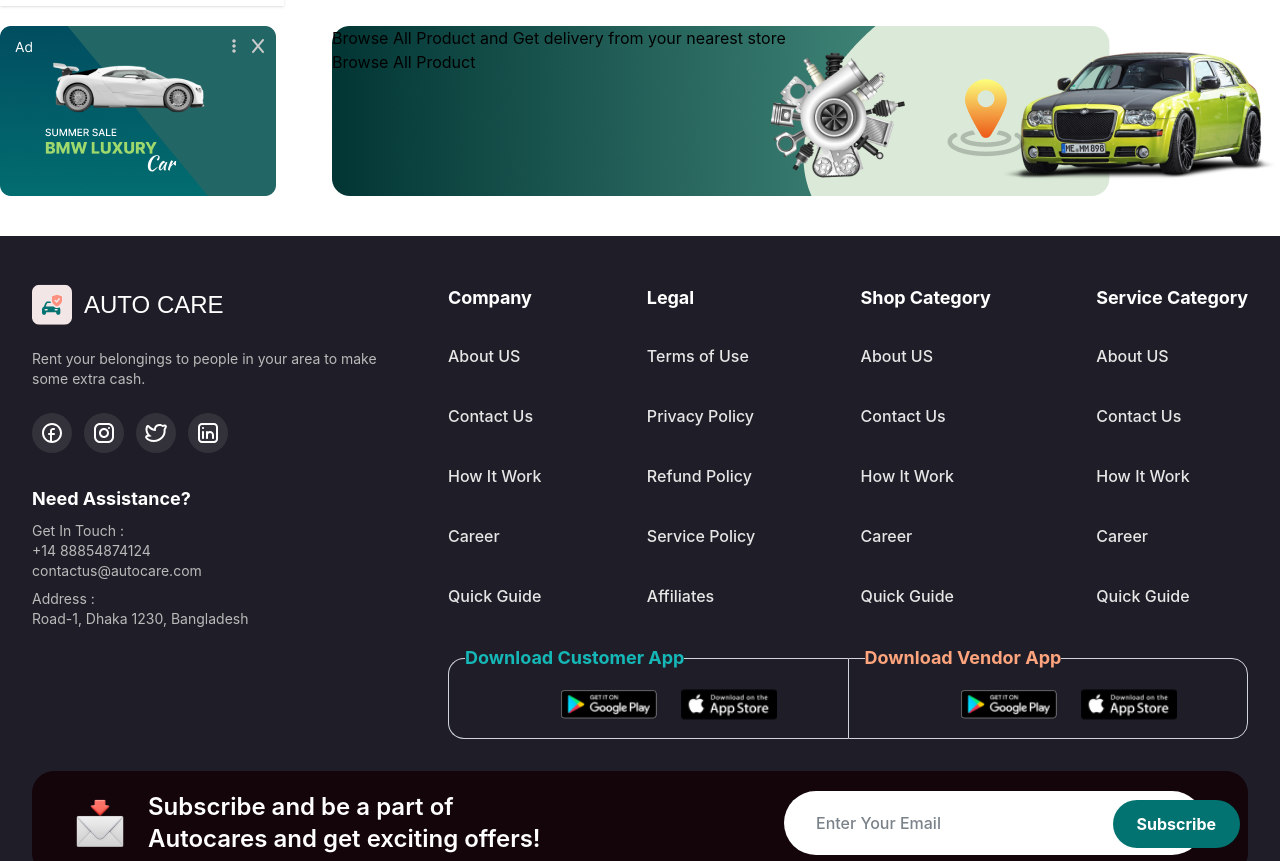
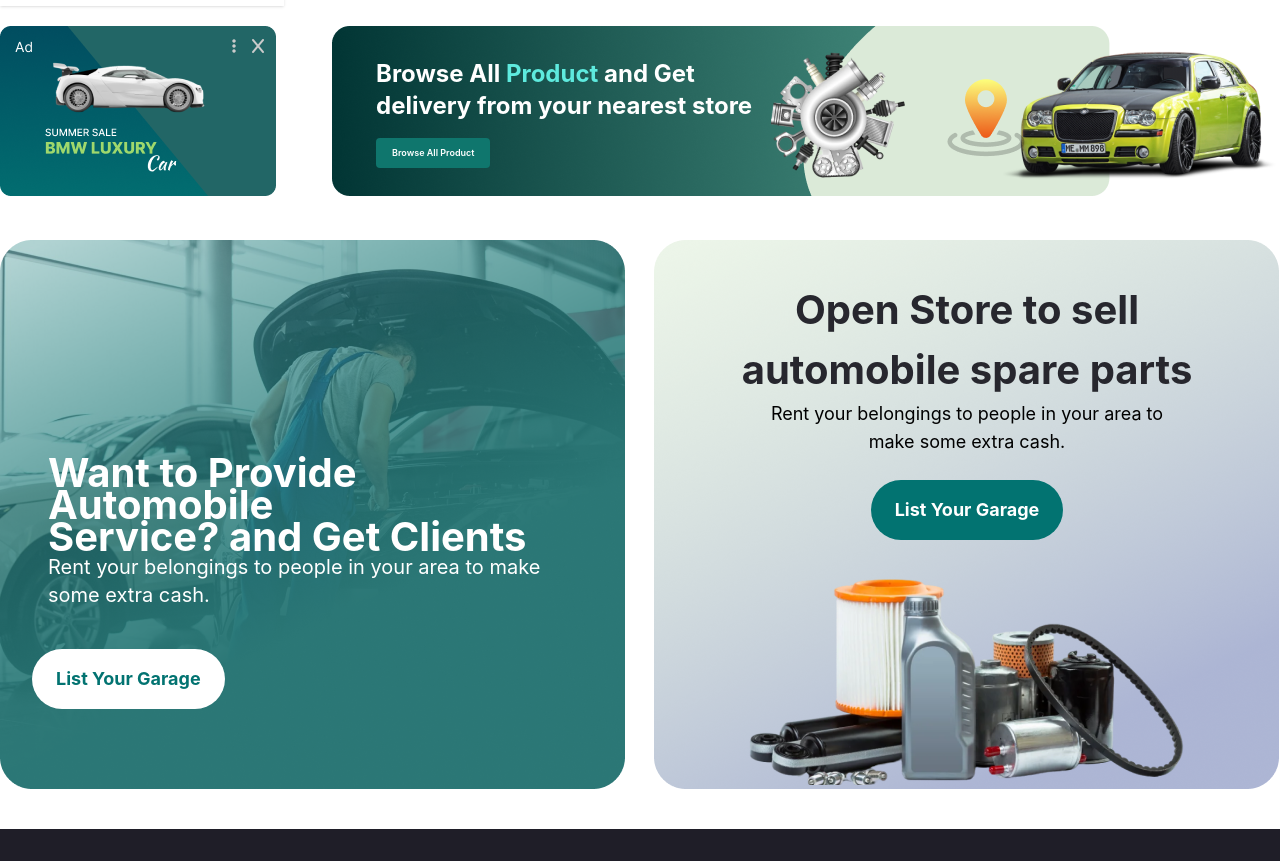
Before and after one commit to qtecsolution/AutoCare_HTML, a website: page src/product-grid-page.html in a window 1280 px wide. Shown: the part 2180-3041 px from the top of the page. Drawn offline with nearby package versions, Linux system fonts and the light colour scheme.

Commit message:
[Done] product-grid-page

```diff
--- a/src/product-grid-page.html
+++ b/src/product-grid-page.html
@@ -4,7 +4,7 @@
 <head>
   <meta charset="UTF-8">
   <meta name="viewport" content="width=device-width, initial-scale=1.0">
-  <title>AutoCare</title>
+  <title>product-grid-page</title>
 
   <!-- font-awesome cnd -->
   <link rel="stylesheet" href="https://cdnjs.cloudflare.com/ajax/libs/font-awesome/6.5.1/css/all.min.css" />
@@ -203,6 +203,7 @@
 
   <!-- main section -->
   <main>
+    <!--  -->
     <section class="container mx-auto mb-5">
       <div class="flex justify-between mb-6">
         <div class="flex items-center gap-[75px]">
@@ -1093,6 +1094,7 @@
         </div>
       </div>
     </section>
+
     <!-- add section -->
     <section class="container mx-auto mb-10">
       <div class="grid grid-cols-4 gap-12">
@@ -1104,13 +1106,56 @@
           </div>
         </div>
 
-        <div class="col-span-3 bg-no-repeat"
+        <div class="col-span-3 bg-no-repeat py-8 ps-11"
           style="background-image: url('./assets/image/product-grid-page/all-product.png');">
-          <h1>
-            Browse All <span>Product</span> and Get delivery from your nearest store
+          <h1 class="font-bold text-2xl text-white max-w-[410px]">
+            Browse All <span class="text-[#5EEADE]">Product</span> and Get delivery from your nearest store
           </h1>
-          <button>Browse All Product</button>
+          <button class="bg-[#0F766D] py-2 px-4 rounded font-semibold text-[9px] text-white mt-4">Browse All Product</button>
         </div>
+      </div>
+    </section>
+
+    <!-- Get Clients  -->
+    <section class="container mx-auto my-10">
+      <div class="md:grid md:grid-cols-2 md:gap-7">
+        <aside class="bg-no-repeat" style="background-image: url('./assets/image/home/get-clients1.png')">
+          <div class="">
+            <h1 class="pt-[217px] ps-12 pr-11 text-2xl md:text-[40px] font-bold text-white">
+              Want to Provide Automobile <br> Service? and Get Clients
+            </h1>
+            <p class="ps-12 text-lg md:text-xl text-white">
+              Rent your belongings to people in your area to make <br class="hidden md:block"> some extra cash.
+            </p>
+            <div class="ps-8 mt-10">
+              <button class="px-6 py-4 bg-white rounded-[50px] text-[#027371] text-lg font-bold mb-20">
+                List Your Garage
+              </button>
+            </div>
+          </div>
+        </aside>
+
+        <aside class="bg-no-repeat mt-5 md:mt-0" style="background-image: url('./assets/image/home/get-clients3.png')">
+          <div class="flex justify-center flex-col">
+            <h1 class="mx-20 mt-10 font-bold text-[#27272E] text-[28px] md:text-[40px] text-center">Open Store to sell
+              automobile
+              spare parts
+            </h1>
+            <p class="text-lg text-center mb-6">
+              Rent your belongings to people in your area to <br /> make some extra cash.
+            </p>
+
+            <div class="flex justify-center">
+              <button class="px-6 py-4 bg-[#027371] rounded-[50px] text-white text-lg font-bold">
+                List Your Garage
+              </button>
+            </div>
+
+            <div class="flex justify-center mt-5">
+              <img src="./assets/image/home/get-clients2.png" alt="">
+            </div>
+          </div>
+        </aside>
       </div>
     </section>
   </main>
```
Also changed, not shown: src/assets/css/style.css.
